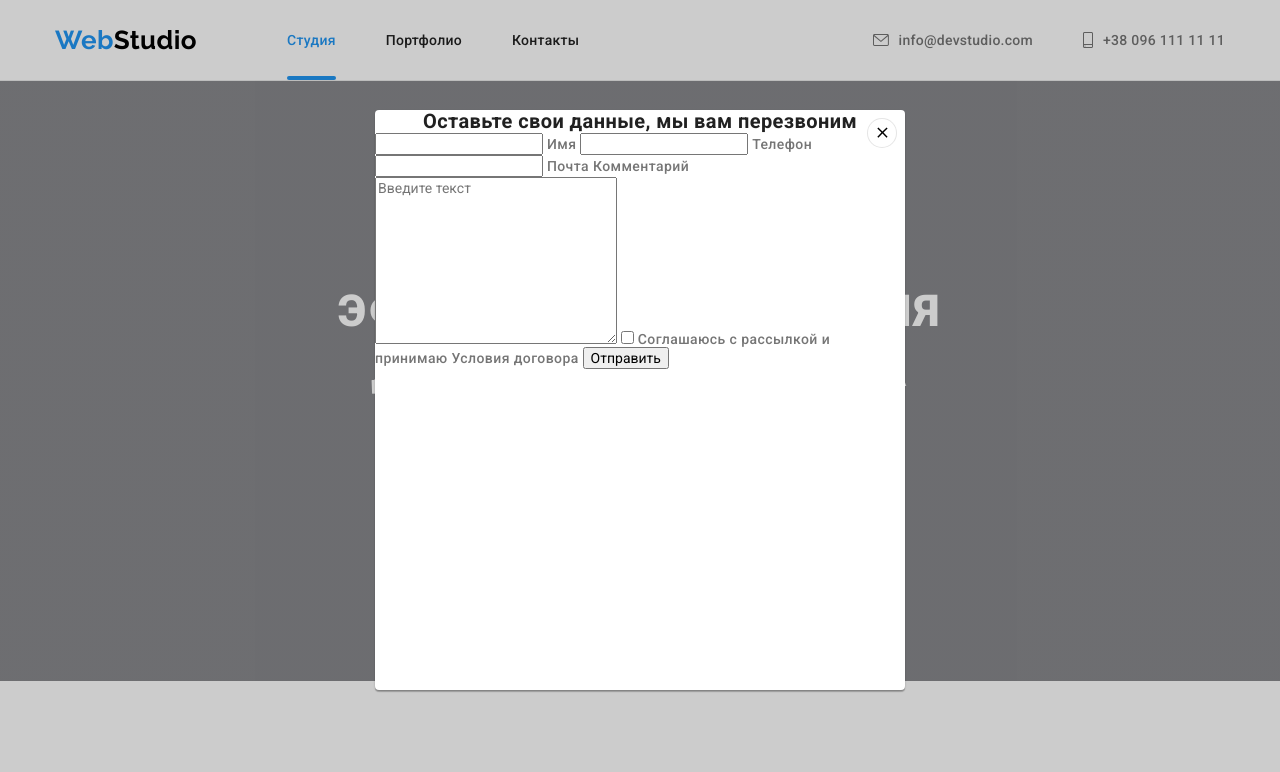
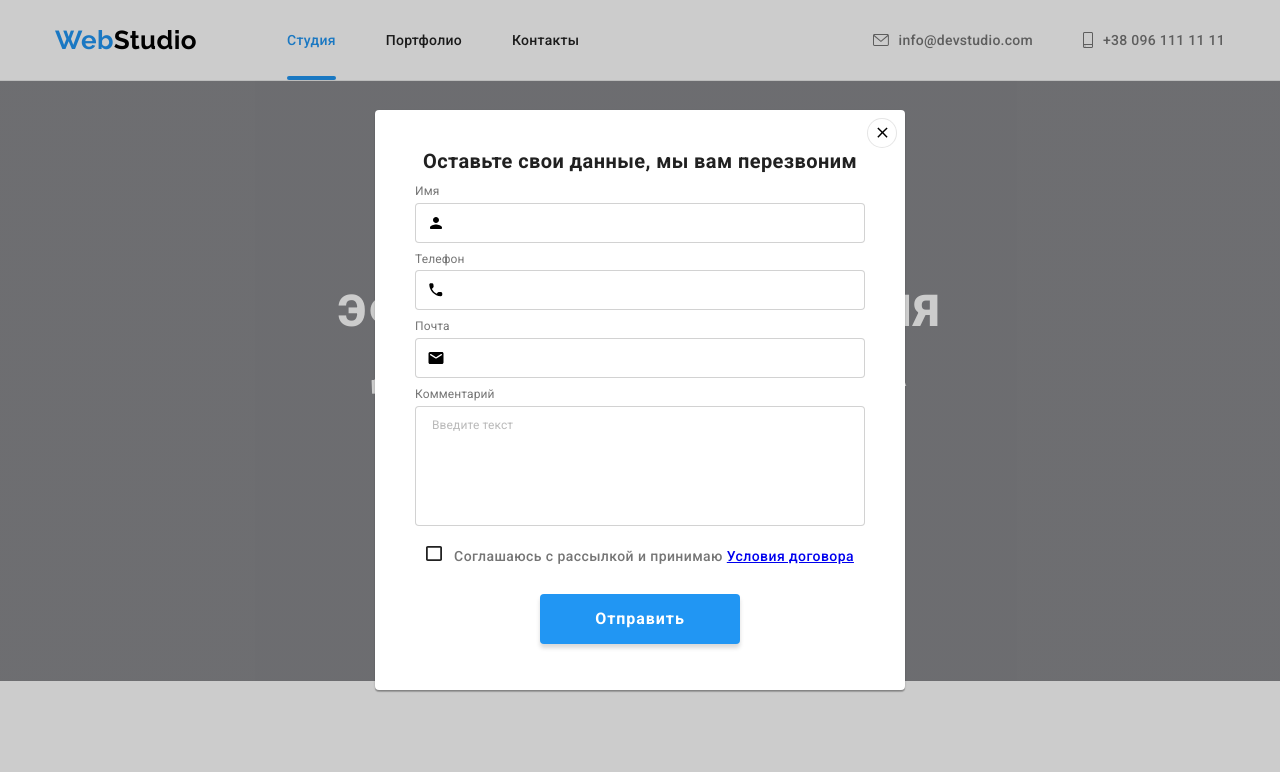
Before and after one commit to Daria-Valitskaya/goit-markup-hw-06, a plain HTML site: page index.html in a window 1280 px wide. Both pictures are taken after a click on the button "Заказать услугу". Shown: the top 772 px of the page. Drawn offline with nearby package versions, Linux system fonts and the light colour scheme.

Commit message:
добавила форму в модалку

```diff
--- a/css/style.css
+++ b/css/style.css
@@ -168,7 +168,8 @@ img {
 
 .navigation,
 .portfolio-button,
-.order-button {
+.order-button,
+.modal-btn {
   cursor: pointer;
   border: none;
 }
@@ -350,7 +351,9 @@ img {
 }
 
 .order-button:hover,
-.order-button:focus {
+.order-button:focus,
+.modal-btn:hover,
+.modal-btn:focus {
   background-color: var(--order-button-color);
 }
 
@@ -735,6 +738,8 @@ img {
 
   transform: translate(-50%, -50%) scale(1);
 
+  padding: 40px;
+
   width: 530px;
   height: 580px;
   background-color: var(--button-text-color);
@@ -771,11 +776,148 @@ img {
 }
 
 /* ==========Форма========= */
+input,
+textarea {
+  display: block;
+  padding: 0px;
+}
 
 .follow-action {
+  margin-bottom: 12px;
   font-weight: 700;
   font-size: 20px;
   line-height: 1.15;
   text-align: center;
   color: var(--title-color);
 }
+
+.modal-form {
+  display: flex;
+  flex-direction: column;
+}
+
+.input-label {
+  font-weight: 400;
+  font-size: 12px;
+  line-height: 1, 167;
+  letter-spacing: 0.01em;
+
+  color: var(--text-color);
+}
+
+.modal-input {
+  padding-left: 42px;
+  height: 40px;
+  border: 1px solid rgba(33, 33, 33, 0.2);
+  border-radius: 4px;
+  width: 100%;
+  transition-property: border-color;
+  transition-duration: var(--transition-duration);
+  transition-timing-function: var(--timing-function);
+}
+
+.modal-input:focus {
+  cursor: pointer;
+  outline: none;
+  border-color: var(--focus-color);
+}
+
+.modal-form-input-wrapper {
+  position: relative;
+  margin-top: 4px;
+  margin-bottom: 10px;
+}
+.modal-form-input-icon {
+  position: absolute;
+  top: 50%;
+  left: 12px;
+  display: block;
+  transform: translateY(-50%);
+
+  transition-property: fill;
+  transition-duration: var(--transition-duration);
+  transition-timing-function: var(--timing-function);
+}
+
+.modal-input:focus + .modal-form-input-icon {
+  fill: var(--focus-color);
+}
+
+.modal-textarea {
+  margin-top: 4px;
+  padding: 12px 16px;
+  height: 120px;
+  resize: none;
+  width: 100%;
+
+  font-weight: 400;
+  font-size: 12px;
+  line-height: 1, 167;
+  letter-spacing: 0.01em;
+
+  border: 1px solid rgba(33, 33, 33, 0.2);
+  border-radius: 4px;
+
+  transition-property: border-color;
+  transition-duration: var(--transition-duration);
+  transition-timing-function: var(--timing-function);
+}
+
+.modal-textarea::placeholder {
+  color: rgba(117, 117, 117, 0.5);
+}
+
+.modal-textarea:focus {
+  cursor: pointer;
+  outline: none;
+  border-color: var(--focus-color);
+}
+
+label > a {
+  text-decoration: underline;
+}
+
+.modal-btn {
+  align-self: center;
+  display: inline-block;
+  margin-top: 30px;
+  padding: 10px 55px;
+
+  font-weight: 700;
+  font-size: 16px;
+  line-height: 1.875;
+
+  letter-spacing: 0.06em;
+  color: var(--button-text-color);
+  background-color: var(--focus-color);
+  box-shadow: 0px 4px 4px rgba(0, 0, 0, 0.15);
+  border-radius: 4px;
+
+  outline: none;
+
+  transition-property: background-color;
+  transition-duration: var(--transition-duration);
+  transition-timing-function: var(--timing-function);
+}
+
+.cheakbox-wrapper {
+  margin-top: 20px;
+  text-align: center;
+}
+
+.label-user-policy::before {
+  content: '';
+  margin-right: 12px;
+  width: 16px;
+  height: 15px;
+  display: inline-block;
+  background-image: url(../image/icons/Vector.svg);
+}
+
+.modal-user-policy:checked + .label-user-policy::before {
+  background-image: url(../image/icons/icon-check.svg);
+}
+
+.modal-user-policy:focus + .label-user-policy::before {
+  outline: 2px solid var(--logo-second-part);
+}
--- a/index.html
+++ b/index.html
@@ -418,28 +418,44 @@
         </button>
         <form action="#" class="modal-form">
             <p class="follow-action">Оставьте свои данные, мы вам перезвоним</p>
-            <label for="" class="input-label">
-                  <input type="text" name="user-name" class="modal-input">
-                  Имя
-            </label>
-            <label for="" class="input-label">
-                <input type="tel" name='user-tel' class="modal-input">
-                Телефон
-            </label>
-            <label for="" class="input-label">
-                <input type="mail" name="user-mail" class="modal-input">
-                Почта
-            </label>
-            <label for="" class="input-label"> Комментарий
-                <textarea name="user-comment" id="" class='modal-textarea' cols="30" rows="10" placeholder="Введите текст"></textarea>
 
-            </label>
+            <label for="user-name" class="input-label">Имя</label>
+                <div class="modal-form-input-wrapper">
+                  <input type="text" name="user-name" id="user-name" class="modal-input" >
+                     <svg class="modal-form-input-icon" width="18" height="18">
+                        <use href="./image/icons/opticons.svg#icon-person-form"></use>
+                     </svg>
+
+                  </div>
+
+            <label for="user-tel" class="input-label">Телефон</label>
+                 <div class="modal-form-input-wrapper">
+                <input type="tel" name='user-tel' id="user-tel" class="modal-input">
+                 <svg class="modal-form-input-icon" width="18" height="18">
+                     <use href="./image/icons/opticons.svg#icon-phone"></use>
+                 </svg>
+
+            </div>
 
 
-            <input type="checkbox" name="user-policy">
+            <label for="user-mail" class="input-label">Почта</label>
+                 <div class="modal-form-input-wrapper">
+                   <input type="mail" name="user-mail" id="user-mail" class="modal-input">
+                   <svg class="modal-form-input-icon" width="18" height="18">
+                    <use href="./image/icons/opticons.svg#icon-email-form"></use>
+                   </svg>
+                </div>
 
-            <label for="">Соглашаюсь с рассылкой и принимаю Условия договора</label>
-            <button type="submit">Отправить</button>
+            <label for="" class="input-label">Комментарий
+                <textarea name="user-comment" id="" class='modal-textarea' cols="30" rows="10" placeholder="Введите текст"></textarea>
+            </label>
+                <div class="cheakbox-wrapper">
+            <input type="checkbox" name="user-policy" id="user-policy" class="modal-user-policy vissualy-hidden">
+            <label for="user-policy" class="label-user-policy">Соглашаюсь с рассылкой и принимаю
+                <a href="#" class="user-police-link">Условия договора</a>
+            </label>
+</div>
+            <button class="modal-btn" type="submit">Отправить</button>
 
         </form>
 
```
Also changed, not shown: image/icons/icon-check.svg (renamed from image/icons/icon check.svg).
